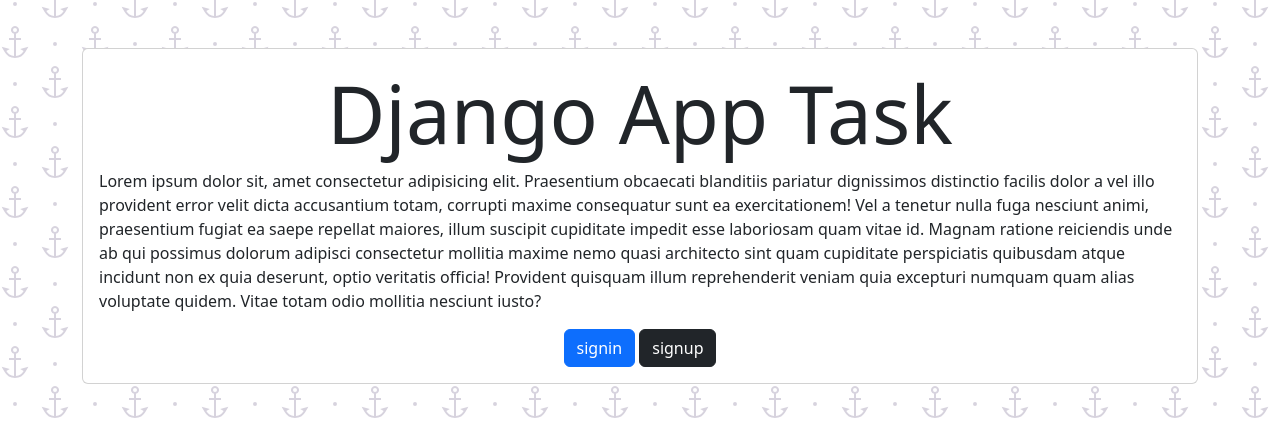
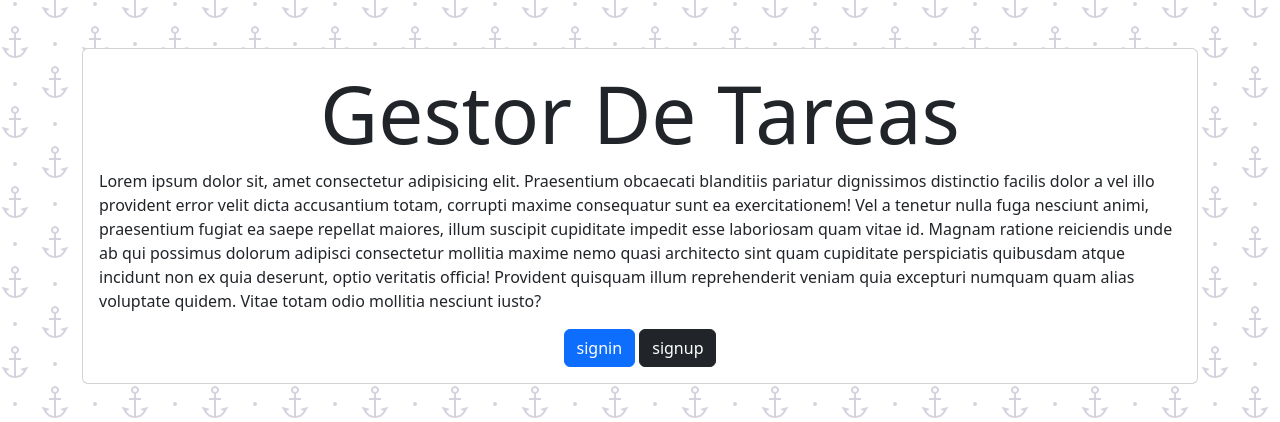
Before and after one commit to AlejoR96/GestorDeTareas, a Django app: page / in a window 1280 px wide. Shown: the part 56-478 px from the top of the page. Run offline with Django 5.2, Linux system fonts and the light colour scheme.

Commit message:
Se ajusto titulo del home.html

```diff
--- a/tasks/templates/home.html
+++ b/tasks/templates/home.html
@@ -1,7 +1,7 @@
 {% extends 'base.html' %} {% block content %}
 <main class="container py-5">
   <section class="card card-body">
-    <h1 class="display-1 text-center">Django App Task</h1>
+    <h1 class="display-1 text-center">Gestor De Tareas</h1>
     <p>
       Lorem ipsum dolor sit, amet consectetur adipisicing elit. Praesentium
       obcaecati blanditiis pariatur dignissimos distinctio facilis dolor a vel
```
